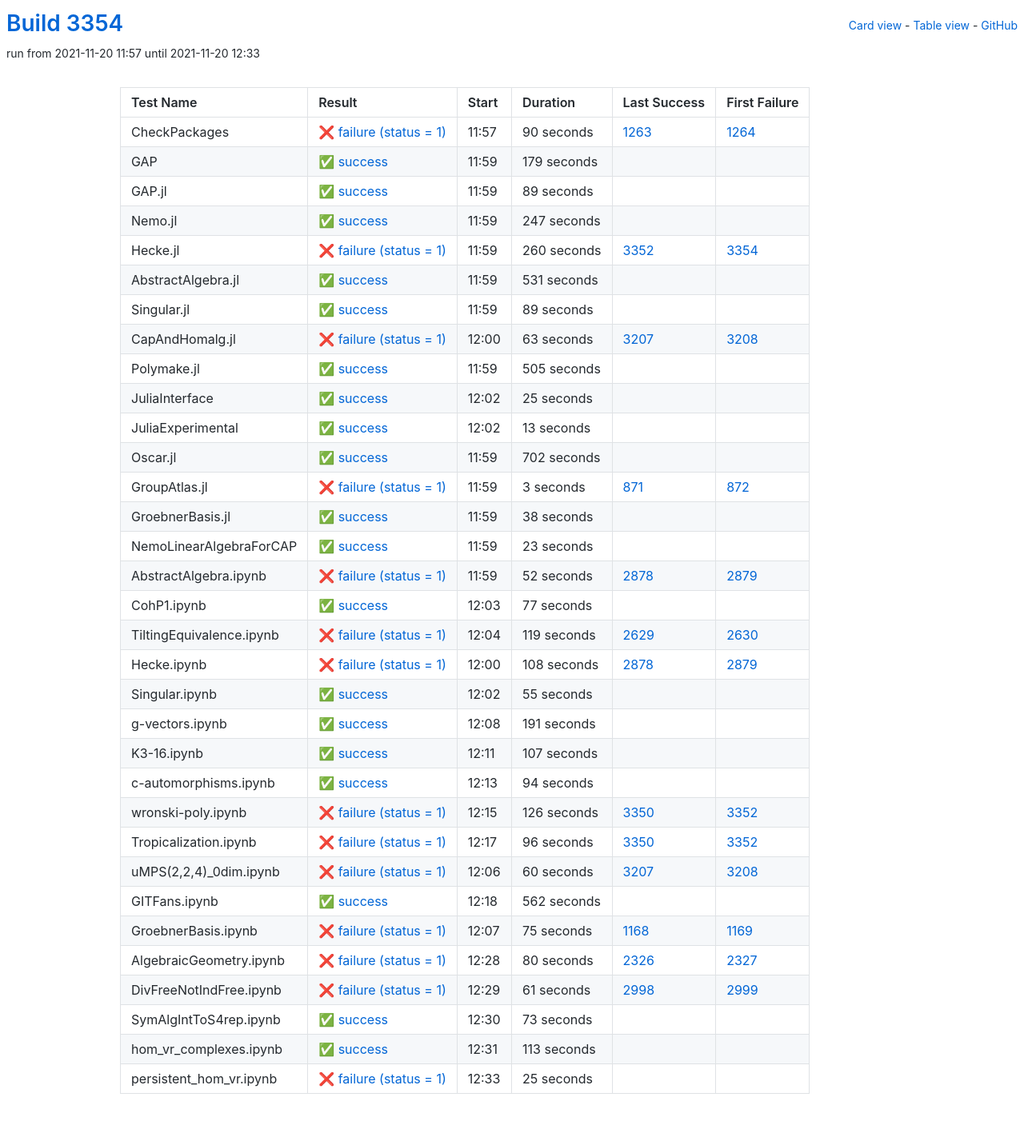
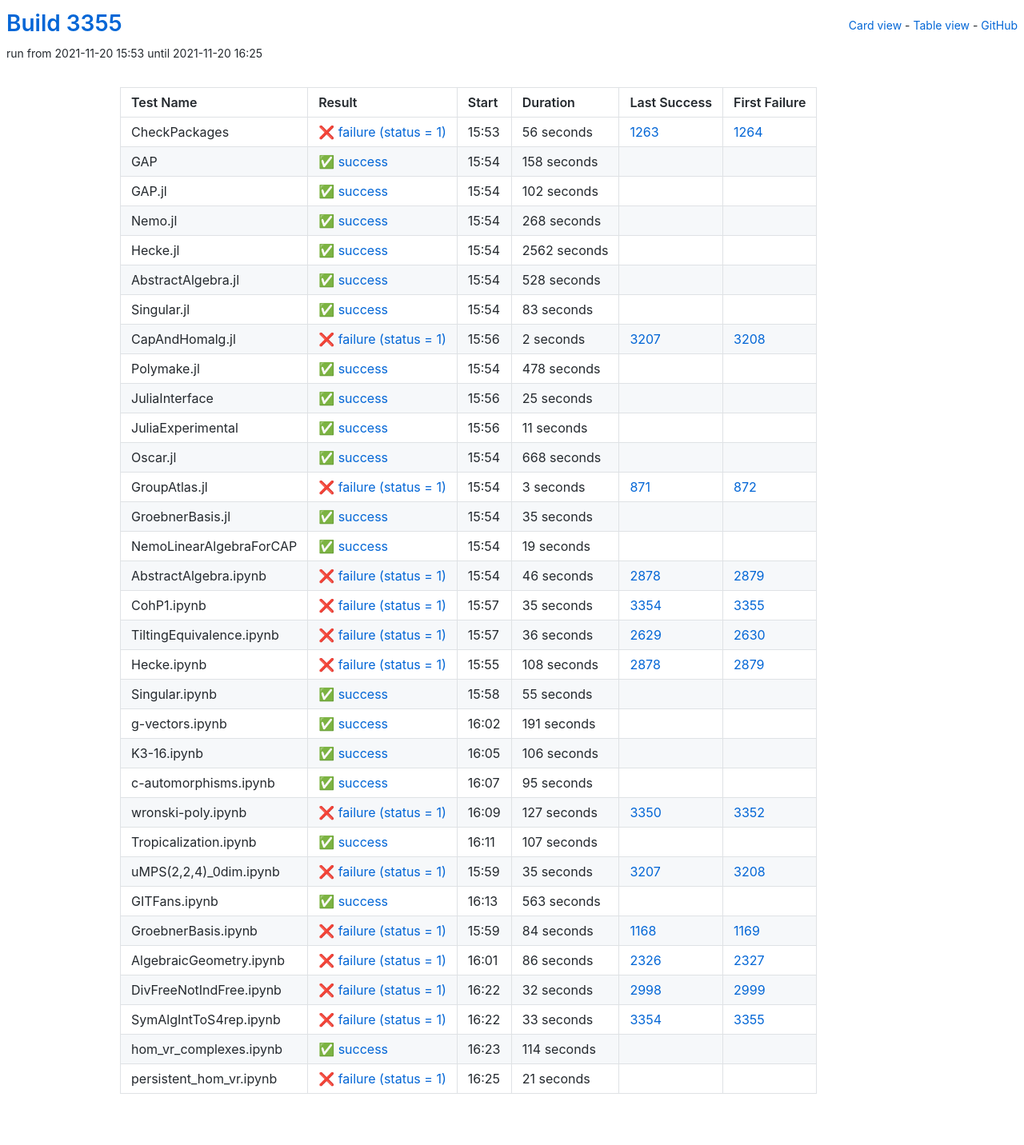
Before and after one commit to oscar-system/oscar-ci-status-stable, a Jekyll site: the page built from table.html, in a window 1280 px wide. Shown: the whole page at 80% size. Built offline with Jekyll 4.4.1, drawn with Linux system fonts in a browser that asks for light colours.

Commit message:
Build #3355

```diff
--- a/_data/ci.yml
+++ b/_data/ci.yml
@@ -1,6 +1,6 @@
 ---
-build: 3354
-build_url: https://oscarci.mathematik.uni-kl.de/job/oscar-stable/3354/
+build: 3355
+build_url: https://oscarci.mathematik.uni-kl.de/job/oscar-stable/3355/
 job: oscar-stable
 organization: oscar-system
 repo: oscar-ci-status-stable
@@ -8,116 +8,116 @@ repourl: https://github.com/oscar-system/oscar-ci-status-stable
 tests:
 - name: CheckPackages
   id: checkpackages
-  log: https://oscarci.mathematik.uni-kl.de/job/oscar-stable/3354/artifact/logs/build-3354/CheckPackages.log
-  start: 2021-11-20 11:57
+  log: https://oscarci.mathematik.uni-kl.de/job/oscar-stable/3355/artifact/logs/build-3355/CheckPackages.log
+  start: 2021-11-20 15:53
   success: false
   exitcode: 1
   status: failure
-  duration: 90
+  duration: 56
   last_success: 1263
   last_success_url: https://oscarci.mathematik.uni-kl.de/job/oscar-stable/1263/
   first_failure: 1264
   first_failure_url: https://oscarci.mathematik.uni-kl.de/job/oscar-stable/1264/
 - name: GAP
   id: gap
-  log: https://oscarci.mathematik.uni-kl.de/job/oscar-stable/3354/artifact/logs/build-3354/GAP.log
-  start: 2021-11-20 11:59
+  log: https://oscarci.mathematik.uni-kl.de/job/oscar-stable/3355/artifact/logs/build-3355/GAP.log
+  start: 2021-11-20 15:54
   success: true
   exitcode: 0
   status: success
-  duration: 179
+  duration: 158
   last_success: false
   last_success_url:
   first_failure: false
   first_failure_url:
 - name: GAP.jl
   id: gap-jl
-  log: https://oscarci.mathematik.uni-kl.de/job/oscar-stable/3354/artifact/logs/build-3354/GAP.jl.log
-  start: 2021-11-20 11:59
+  log: https://oscarci.mathematik.uni-kl.de/job/oscar-stable/3355/artifact/logs/build-3355/GAP.jl.log
+  start: 2021-11-20 15:54
   success: true
   exitcode: 0
   status: success
-  duration: 89
+  duration: 102
   last_success: false
   last_success_url:
   first_failure: false
   first_failure_url:
 - name: Nemo.jl
   id: nemo-jl
-  log: https://oscarci.mathematik.uni-kl.de/job/oscar-stable/3354/artifact/logs/build-3354/Nemo.jl.log
-  start: 2021-11-20 11:59
+  log: https://oscarci.mathematik.uni-kl.de/job/oscar-stable/3355/artifact/logs/build-3355/Nemo.jl.log
+  start: 2021-11-20 15:54
   success: true
   exitcode: 0
   status: success
-  duration: 247
+  duration: 268
   last_success: false
   last_success_url:
   first_failure: false
   first_failure_url:
 - name: Hecke.jl
   id: hecke-jl
-  log: https://oscarci.mathematik.uni-kl.de/job/oscar-stable/3354/artifact/logs/build-3354/Hecke.jl.log
-  start: 2021-11-20 11:59
-  success: false
-  exitcode: 1
-  status: failure
-  duration: 260
-  last_success: 3352
-  last_success_url: https://oscarci.mathematik.uni-kl.de/job/oscar-stable/3352/
-  first_failure: 3354
-  first_failure_url: https://oscarci.mathematik.uni-kl.de/job/oscar-stable/3354/
-- name: AbstractAlgebra.jl
-  id: abstractalgebra-jl
-  log: https://oscarci.mathematik.uni-kl.de/job/oscar-stable/3354/artifact/logs/build-3354/AbstractAlgebra.jl.log
-  start: 2021-11-20 11:59
+  log: https://oscarci.mathematik.uni-kl.de/job/oscar-stable/3355/artifact/logs/build-3355/Hecke.jl.log
+  start: 2021-11-20 15:54
   success: true
   exitcode: 0
   status: success
-  duration: 531
+  duration: 2562
+  last_success: false
+  last_success_url:
+  first_failure: false
+  first_failure_url:
+- name: AbstractAlgebra.jl
+  id: abstractalgebra-jl
+  log: https://oscarci.mathematik.uni-kl.de/job/oscar-stable/3355/artifact/logs/build-3355/AbstractAlgebra.jl.log
+  start: 2021-11-20 15:54
+  success: true
+  exitcode: 0
+  status: success
+  duration: 528
   last_success: false
   last_success_url:
   first_failure: false
   first_failure_url:
 - name: Singular.jl
   id: singular-jl
-  log: https://oscarci.mathematik.uni-kl.de/job/oscar-stable/3354/artifact/logs/build-3354/Singular.jl.log
-  start: 2021-11-20 11:59
+  log: https://oscarci.mathematik.uni-kl.de/job/oscar-stable/3355/artifact/logs/build-3355/Singular.jl.log
+  start: 2021-11-20 15:54
   success: true
   exitcode: 0
   status: success
-  duration: 89
+  duration: 83
   last_success: false
   last_success_url:
   first_failure: false
   first_failure_url:
 - name: CapAndHomalg.jl
   id: capandhomalg-jl
-  log: https://oscarci.mathematik.uni-kl.de/job/oscar-stable/3354/artifact/logs/build-3354/CapAndHomalg.jl.log
-  start: 2021-11-20 12:00
+  log: https://oscarci.mathematik.uni-kl.de/job/oscar-stable/3355/artifact/logs/build-3355/CapAndHomalg.jl.log
+  start: 2021-11-20 15:56
   success: false
   exitcode: 1
   status: failure
-  duration: 63
+  duration: 2
   last_success: 3207
   last_success_url: https://oscarci.mathematik.uni-kl.de/job/oscar-stable/3207/
   first_failure: 3208
   first_failure_url: https://oscarci.mathematik.uni-kl.de/job/oscar-stable/3208/
 - name: Polymake.jl
   id: polymake-jl
-  log: https://oscarci.mathematik.uni-kl.de/job/oscar-stable/3354/artifact/logs/build-3354/Polymake.jl.log
-  start: 2021-11-20 11:59
+  log: https://oscarci.mathematik.uni-kl.de/job/oscar-stable/3355/artifact/logs/build-3355/Polymake.jl.log
+  start: 2021-11-20 15:54
   success: true
   exitcode: 0
   status: success
-  duration: 505
+  duration: 478
   last_success: false
   last_success_url:
   first_failure: false
   first_failure_url:
 - name: JuliaInterface
   id: juliainterface
-  log: https://oscarci.mathematik.uni-kl.de/job/oscar-stable/3354/artifact/logs/build-3354/JuliaInterface.log
-  start: 2021-11-20 12:02
+  log: https://oscarci.mathematik.uni-kl.de/job/oscar-stable/3355/artifact/logs/build-3355/JuliaInterface.log
+  start: 2021-11-20 15:56
   success: true
   exitcode: 0
   status: success
@@ -128,32 +128,32 @@ tests:
   first_failure_url:
 - name: JuliaExperimental
   id: juliaexperimental
-  log: https://oscarci.mathematik.uni-kl.de/job/oscar-stable/3354/artifact/logs/build-3354/JuliaExperimental.log
-  start: 2021-11-20 12:02
+  log: https://oscarci.mathematik.uni-kl.de/job/oscar-stable/3355/artifact/logs/build-3355/JuliaExperimental.log
+  start: 2021-11-20 15:56
   success: true
   exitcode: 0
   status: success
-  duration: 13
+  duration: 11
   last_success: false
   last_success_url:
   first_failure: false
   first_failure_url:
 - name: Oscar.jl
   id: oscar-jl
-  log: https://oscarci.mathematik.uni-kl.de/job/oscar-stable/3354/artifact/logs/build-3354/Oscar.jl.log
-  start: 2021-11-20 11:59
+  log: https://oscarci.mathematik.uni-kl.de/job/oscar-stable/3355/artifact/logs/build-3355/Oscar.jl.log
+  start: 2021-11-20 15:54
   success: true
   exitcode: 0
   status: success
-  duration: 702
+  duration: 668
   last_success: false
   last_success_url:
   first_failure: false
   first_failure_url:
 - name: GroupAtlas.jl
   id: groupatlas-jl
-  log: https://oscarci.mathematik.uni-kl.de/job/oscar-stable/3354/artifact/logs/build-3354/GroupAtlas.jl.log
-  start: 2021-11-20 11:59
+  log: https://oscarci.mathematik.uni-kl.de/job/oscar-stable/3355/artifact/logs/build-3355/GroupAtlas.jl.log
+  start: 2021-11-20 15:54
   success: false
   exitcode: 1
   status: failure
@@ -164,68 +164,68 @@ tests:
   first_failure_url: https://oscarci.mathematik.uni-kl.de/job/oscar-stable/872/
 - name: GroebnerBasis.jl
   id: groebnerbasis-jl
-  log: https://oscarci.mathematik.uni-kl.de/job/oscar-stable/3354/artifact/logs/build-3354/GroebnerBasis.jl.log
-  start: 2021-11-20 11:59
+  log: https://oscarci.mathematik.uni-kl.de/job/oscar-stable/3355/artifact/logs/build-3355/GroebnerBasis.jl.log
+  start: 2021-11-20 15:54
   success: true
   exitcode: 0
   status: success
-  duration: 38
+  duration: 35
   last_success: false
   last_success_url:
   first_failure: false
   first_failure_url:
 - name: NemoLinearAlgebraForCAP
   id: nemolinearalgebraforcap
-  log: https://oscarci.mathematik.uni-kl.de/job/oscar-stable/3354/artifact/logs/build-3354/NemoLinearAlgebraForCAP.log
-  start: 2021-11-20 11:59
+  log: https://oscarci.mathematik.uni-kl.de/job/oscar-stable/3355/artifact/logs/build-3355/NemoLinearAlgebraForCAP.log
+  start: 2021-11-20 15:54
   success: true
   exitcode: 0
   status: success
-  duration: 23
+  duration: 19
   last_success: false
   last_success_url:
   first_failure: false
   first_failure_url:
 - name: AbstractAlgebra.ipynb
   id: abstractalgebra-ipynb
-  log: https://oscarci.mathematik.uni-kl.de/job/oscar-stable/3354/artifact/logs/build-3354/AbstractAlgebra.ipynb.log
-  start: 2021-11-20 11:59
+  log: https://oscarci.mathematik.uni-kl.de/job/oscar-stable/3355/artifact/logs/build-3355/AbstractAlgebra.ipynb.log
+  start: 2021-11-20 15:54
   success: false
   exitcode: 1
   status: failure
-  duration: 52
+  duration: 46
   last_success: 2878
   last_success_url: https://oscarci.mathematik.uni-kl.de/job/oscar-stable/2878/
   first_failure: 2879
   first_failure_url: https://oscarci.mathematik.uni-kl.de/job/oscar-stable/2879/
 - name: CohP1.ipynb
   id: cohp1-ipynb
-  log: https://oscarci.mathematik.uni-kl.de/job/oscar-stable/3354/artifact/logs/build-3354/CohP1.ipynb.log
-  start: 2021-11-20 12:03
-  success: true
-  exitcode: 0
-  status: success
-  duration: 77
-  last_success: false
-  last_success_url:
-  first_failure: false
-  first_failure_url:
-- name: TiltingEquivalence.ipynb
-  id: tiltingequivalence-ipynb
-  log: https://oscarci.mathematik.uni-kl.de/job/oscar-stable/3354/artifact/logs/build-3354/TiltingEquivalence.ipynb.log
-  start: 2021-11-20 12:04
+  log: https://oscarci.mathematik.uni-kl.de/job/oscar-stable/3355/artifact/logs/build-3355/CohP1.ipynb.log
+  start: 2021-11-20 15:57
   success: false
   exitcode: 1
   status: failure
-  duration: 119
+  duration: 35
+  last_success: 3354
+  last_success_url: https://oscarci.mathematik.uni-kl.de/job/oscar-stable/3354/
+  first_failure: 3355
+  first_failure_url: https://oscarci.mathematik.uni-kl.de/job/oscar-stable/3355/
+- name: TiltingEquivalence.ipynb
+  id: tiltingequivalence-ipynb
+  log: https://oscarci.mathematik.uni-kl.de/job/oscar-stable/3355/artifact/logs/build-3355/TiltingEquivalence.ipynb.log
+  start: 2021-11-20 15:57
+  success: false
+  exitcode: 1
+  status: failure
+  duration: 36
   last_success: 2629
   last_success_url: https://oscarci.mathematik.uni-kl.de/job/oscar-stable/2629/
   first_failure: 2630
   first_failure_url: https://oscarci.mathematik.uni-kl.de/job/oscar-stable/2630/
 - name: Hecke.ipynb
   id: hecke-ipynb
-  log: https://oscarci.mathematik.uni-kl.de/job/oscar-stable/3354/artifact/logs/build-3354/Hecke.ipynb.log
-  start: 2021-11-20 12:00
+  log: https://oscarci.mathematik.uni-kl.de/job/oscar-stable/3355/artifact/logs/build-3355/Hecke.ipynb.log
+  start: 2021-11-20 15:55
   success: false
   exitcode: 1
   status: failure
@@ -236,8 +236,8 @@ tests:
   first_failure_url: https://oscarci.mathematik.uni-kl.de/job/oscar-stable/2879/
 - name: Singular.ipynb
   id: singular-ipynb
-  log: https://oscarci.mathematik.uni-kl.de/job/oscar-stable/3354/artifact/logs/build-3354/Singular.ipynb.log
-  start: 2021-11-20 12:02
+  log: https://oscarci.mathematik.uni-kl.de/job/oscar-stable/3355/artifact/logs/build-3355/Singular.ipynb.log
+  start: 2021-11-20 15:58
   success: true
   exitcode: 0
   status: success
@@ -248,8 +248,8 @@ tests:
   first_failure_url:
 - name: g-vectors.ipynb
   id: g-vectors-ipynb
-  log: https://oscarci.mathematik.uni-kl.de/job/oscar-stable/3354/artifact/logs/build-3354/g-vectors.ipynb.log
-  start: 2021-11-20 12:08
+  log: https://oscarci.mathematik.uni-kl.de/job/oscar-stable/3355/artifact/logs/build-3355/g-vectors.ipynb.log
+  start: 2021-11-20 16:02
   success: true
   exitcode: 0
   status: success
@@ -260,8 +260,44 @@ tests:
   first_failure_url:
 - name: K3-16.ipynb
   id: k3-16-ipynb
-  log: https://oscarci.mathematik.uni-kl.de/job/oscar-stable/3354/artifact/logs/build-3354/K3-16.ipynb.log
-  start: 2021-11-20 12:11
+  log: https://oscarci.mathematik.uni-kl.de/job/oscar-stable/3355/artifact/logs/build-3355/K3-16.ipynb.log
+  start: 2021-11-20 16:05
+  success: true
+  exitcode: 0
+  status: success
+  duration: 106
+  last_success: false
+  last_success_url:
+  first_failure: false
+  first_failure_url:
+- name: c-automorphisms.ipynb
+  id: c-automorphisms-ipynb
+  log: https://oscarci.mathematik.uni-kl.de/job/oscar-stable/3355/artifact/logs/build-3355/c-automorphisms.ipynb.log
+  start: 2021-11-20 16:07
+  success: true
+  exitcode: 0
+  status: success
+  duration: 95
+  last_success: false
+  last_success_url:
+  first_failure: false
+  first_failure_url:
+- name: wronski-poly.ipynb
+  id: wronski-poly-ipynb
+  log: https://oscarci.mathematik.uni-kl.de/job/oscar-stable/3355/artifact/logs/build-3355/wronski-poly.ipynb.log
+  start: 2021-11-20 16:09
+  success: false
+  exitcode: 1
+  status: failure
+  duration: 127
+  last_success: 3350
+  last_success_url: https://oscarci.mathematik.uni-kl.de/job/oscar-stable/3350/
+  first_failure: 3352
+  first_failure_url: https://oscarci.mathematik.uni-kl.de/job/oscar-stable/3352/
+- name: Tropicalization.ipynb
+  id: tropicalization-ipynb
+  log: https://oscarci.mathematik.uni-kl.de/job/oscar-stable/3355/artifact/logs/build-3355/Tropicalization.ipynb.log
+  start: 2021-11-20 16:11
   success: true
   exitcode: 0
   status: success
@@ -270,134 +306,98 @@ tests:
   last_success_url:
   first_failure: false
   first_failure_url:
-- name: c-automorphisms.ipynb
-  id: c-automorphisms-ipynb
-  log: https://oscarci.mathematik.uni-kl.de/job/oscar-stable/3354/artifact/logs/build-3354/c-automorphisms.ipynb.log
-  start: 2021-11-20 12:13
-  success: true
-  exitcode: 0
-  status: success
-  duration: 94
-  last_success: false
-  last_success_url:
-  first_failure: false
-  first_failure_url:
-- name: wronski-poly.ipynb
-  id: wronski-poly-ipynb
-  log: https://oscarci.mathematik.uni-kl.de/job/oscar-stable/3354/artifact/logs/build-3354/wronski-poly.ipynb.log
-  start: 2021-11-20 12:15
+- name: uMPS(2,2,4)_0dim.ipynb
+  id: umps-2-2-4-0dim-ipynb
+  log: https://oscarci.mathematik.uni-kl.de/job/oscar-stable/3355/artifact/logs/build-3355/uMPS-2-2-4-_0dim.ipynb.log
+  start: 2021-11-20 15:59
   success: false
   exitcode: 1
   status: failure
-  duration: 126
-  last_success: 3350
-  last_success_url: https://oscarci.mathematik.uni-kl.de/job/oscar-stable/3350/
-  first_failure: 3352
-  first_failure_url: https://oscarci.mathematik.uni-kl.de/job/oscar-stable/3352/
-- name: Tropicalization.ipynb
-  id: tropicalization-ipynb
-  log: https://oscarci.mathematik.uni-kl.de/job/oscar-stable/3354/artifact/logs/build-3354/Tropicalization.ipynb.log
-  start: 2021-11-20 12:17
-  success: false
-  exitcode: 1
-  status: failure
-  duration: 96
-  last_success: 3350
-  last_success_url: https://oscarci.mathematik.uni-kl.de/job/oscar-stable/3350/
-  first_failure: 3352
-  first_failure_url: https://oscarci.mathematik.uni-kl.de/job/oscar-stable/3352/
-- name: uMPS(2,2,4)_0dim.ipynb
-  id: umps-2-2-4-0dim-ipynb
-  log: https://oscarci.mathematik.uni-kl.de/job/oscar-stable/3354/artifact/logs/build-3354/uMPS-2-2-4-_0dim.ipynb.log
-  start: 2021-11-20 12:06
-  success: false
-  exitcode: 1
-  status: failure
-  duration: 60
+  duration: 35
   last_success: 3207
   last_success_url: https://oscarci.mathematik.uni-kl.de/job/oscar-stable/3207/
   first_failure: 3208
   first_failure_url: https://oscarci.mathematik.uni-kl.de/job/oscar-stable/3208/
 - name: GITFans.ipynb
   id: gitfans-ipynb
-  log: https://oscarci.mathematik.uni-kl.de/job/oscar-stable/3354/artifact/logs/build-3354/GITFans.ipynb.log
-  start: 2021-11-20 12:18
+  log: https://oscarci.mathematik.uni-kl.de/job/oscar-stable/3355/artifact/logs/build-3355/GITFans.ipynb.log
+  start: 2021-11-20 16:13
   success: true
   exitcode: 0
   status: success
-  duration: 562
+  duration: 563
   last_success: false
   last_success_url:
   first_failure: false
   first_failure_url:
 - name: GroebnerBasis.ipynb
   id: groebnerbasis-ipynb
-  log: https://oscarci.mathematik.uni-kl.de/job/oscar-stable/3354/artifact/logs/build-3354/GroebnerBasis.ipynb.log
-  start: 2021-11-20 12:07
+  log: https://oscarci.mathematik.uni-kl.de/job/oscar-stable/3355/artifact/logs/build-3355/GroebnerBasis.ipynb.log
+  start: 2021-11-20 15:59
   success: false
   exitcode: 1
   status: failure
-  duration: 75
+  duration: 84
   last_success: 1168
   last_success_url: https://oscarci.mathematik.uni-kl.de/job/oscar-stable/1168/
   first_failure: 1169
   first_failure_url: https://oscarci.mathematik.uni-kl.de/job/oscar-stable/1169/
 - name: AlgebraicGeometry.ipynb
   id: algebraicgeometry-ipynb
-  log: https://oscarci.mathematik.uni-kl.de/job/oscar-stable/3354/artifact/logs/build-3354/AlgebraicGeometry.ipynb.log
-  start: 2021-11-20 12:28
+  log: https://oscarci.mathematik.uni-kl.de/job/oscar-stable/3355/artifact/logs/build-3355/AlgebraicGeometry.ipynb.log
+  start: 2021-11-20 16:01
   success: false
   exitcode: 1
   status: failure
-  duration: 80
+  duration: 86
   last_success: 2326
   last_success_url: https://oscarci.mathematik.uni-kl.de/job/oscar-stable/2326/
   first_failure: 2327
   first_failure_url: https://oscarci.mathematik.uni-kl.de/job/oscar-stable/2327/
 - name: DivFreeNotIndFree.ipynb
   id: divfreenotindfree-ipynb
-  log: https://oscarci.mathematik.uni-kl.de/job/oscar-stable/3354/artifact/logs/build-3354/DivFreeNotIndFree.ipynb.log
-  start: 2021-11-20 12:29
+  log: https://oscarci.mathematik.uni-kl.de/job/oscar-stable/3355/artifact/logs/build-3355/DivFreeNotIndFree.ipynb.log
+  start: 2021-11-20 16:22
   success: false
   exitcode: 1
   status: failure
-  duration: 61
+  duration: 32
   last_success: 2998
   last_success_url: https://oscarci.mathematik.uni-kl.de/job/oscar-stable/2998/
   first_failure: 2999
   first_failure_url: https://oscarci.mathematik.uni-kl.de/job/oscar-stable/2999/
 - name: SymAlgIntToS4rep.ipynb
   id: symalginttos4rep-ipynb
-  log: https://oscarci.mathematik.uni-kl.de/job/oscar-stable/3354/artifact/logs/build-3354/SymAlgIntToS4rep.ipynb.log
-  start: 2021-11-20 12:30
+  log: https://oscarci.mathematik.uni-kl.de/job/oscar-stable/3355/artifact/logs/build-3355/SymAlgIntToS4rep.ipynb.log
+  start: 2021-11-20 16:22
+  success: false
+  exitcode: 1
+  status: failure
+  duration: 33
+  last_success: 3354
+  last_success_url: https://oscarci.mathematik.uni-kl.de/job/oscar-stable/3354/
+  first_failure: 3355
+  first_failure_url: https://oscarci.mathematik.uni-kl.de/job/oscar-stable/3355/
+- name: hom_vr_complexes.ipynb
+  id: hom-vr-complexes-ipynb
+  log: https://oscarci.mathematik.uni-kl.de/job/oscar-stable/3355/artifact/logs/build-3355/hom_vr_complexes.ipynb.log
+  start: 2021-11-20 16:23
   success: true
   exitcode: 0
   status: success
-  duration: 73
-  last_success: false
-  last_success_url:
-  first_failure: false
-  first_failure_url:
-- name: hom_vr_complexes.ipynb
-  id: hom-vr-complexes-ipynb
-  log: https://oscarci.mathematik.uni-kl.de/job/oscar-stable/3354/artifact/logs/build-3354/hom_vr_complexes.ipynb.log
-  start: 2021-11-20 12:31
-  success: true
-  exitcode: 0
-  status: success
-  duration: 113
+  duration: 114
   last_success: false
   last_success_url:
   first_failure: false
   first_failure_url:
 - name: persistent_hom_vr.ipynb
   id: persistent-hom-vr-ipynb
-  log: https://oscarci.mathematik.uni-kl.de/job/oscar-stable/3354/artifact/logs/build-3354/persistent_hom_vr.ipynb.log
-  start: 2021-11-20 12:33
+  log: https://oscarci.mathematik.uni-kl.de/job/oscar-stable/3355/artifact/logs/build-3355/persistent_hom_vr.ipynb.log
+  start: 2021-11-20 16:25
   success: false
   exitcode: 1
   status: failure
-  duration: 25
+  duration: 21
   last_success: false
   last_success_url:
   first_failure: false
```
Also changed, not shown: README.md.
